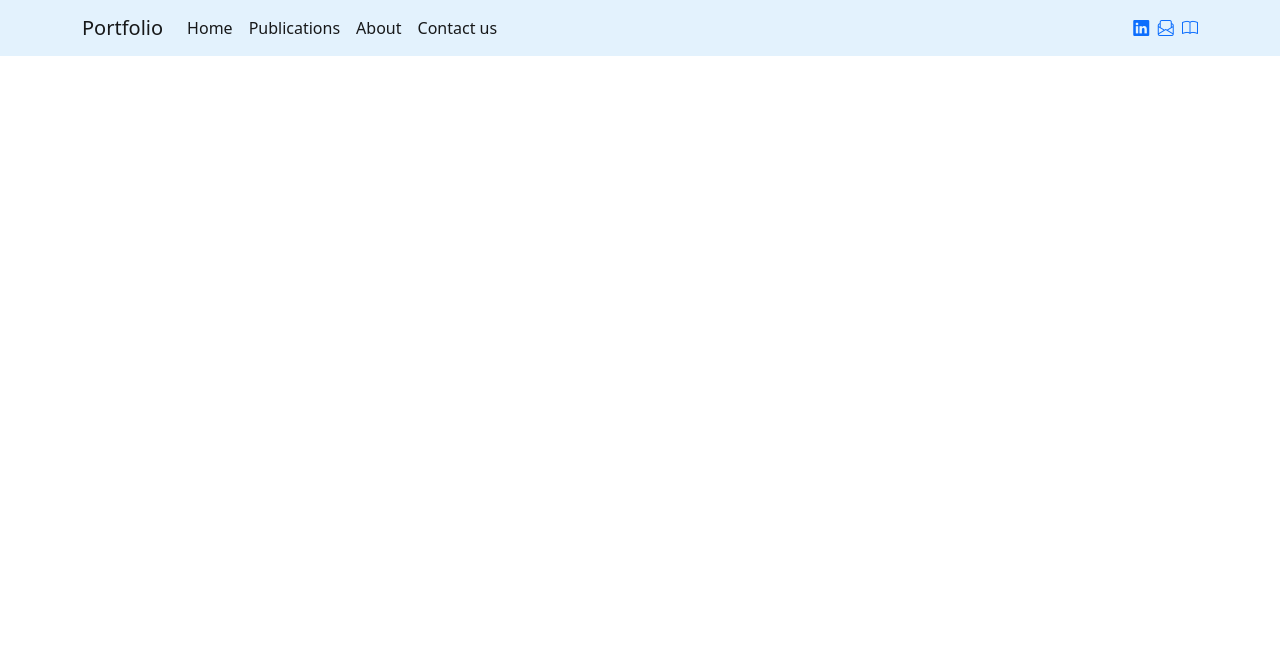
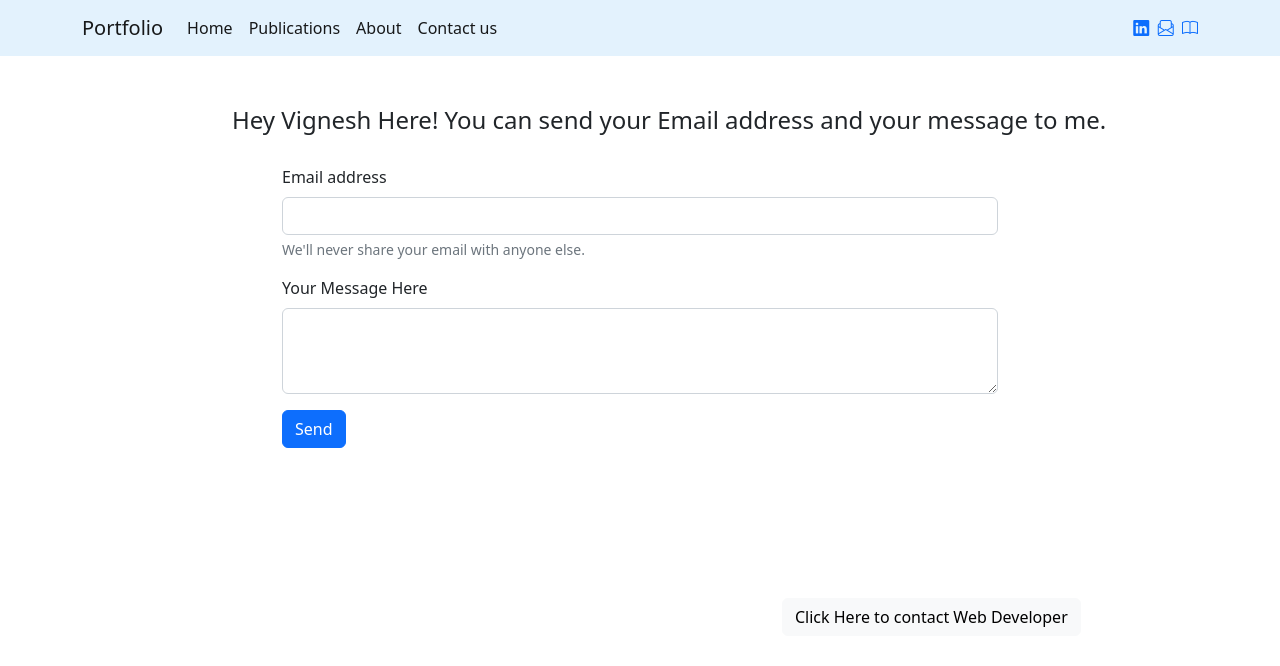
Before and after one commit to Dinesh-sankar/VigneshPortfolioAngular, an Angular app: page /contact-us in a window 1280 px wide. Before the commit this address led to /. Shown: the top 666 px of the page. Built offline with nearby package versions, Linux system fonts and the light colour scheme.

Commit message:
Added the contact us

```diff
--- a/src/app/app-routing.module.ts
+++ b/src/app/app-routing.module.ts
@@ -2,11 +2,13 @@ import { Component, NgModule } from '@angular/core';
 import { Routes, RouterModule } from '@angular/router';
 import { HomeComponent } from './home/home.component';
 import { PublicationsComponent } from './publications/publications.component';
+import { ContactUsComponent } from './contact-us/contact-us.component';
 
 
 const routes: Routes = [
   { path: 'home', component: HomeComponent },
   { path: 'publications', component: PublicationsComponent },
+  { path: 'contact-us', component: ContactUsComponent }
 ];
 
 @NgModule({
--- a/src/app/app.module.ts
+++ b/src/app/app.module.ts
@@ -6,13 +6,15 @@ import { AppComponent } from './app.component';
 import { NavbarComponent } from './navbar/navbar.component';
 import { HomeComponent } from './home/home.component';
 import { PublicationsComponent } from './publications/publications.component';
+import { ContactUsComponent } from './contact-us/contact-us.component';
 
 @NgModule({
   declarations: [
     AppComponent,
     NavbarComponent,
     HomeComponent,
-    PublicationsComponent
+    PublicationsComponent,
+    ContactUsComponent
   ],
   imports: [
     BrowserModule,
--- /dev/null
+++ b/src/app/contact-us/contact-us.component.css
@@ -0,0 +1,17 @@
+.form_modification {
+    margin-top: 50px;
+}
+
+h4{
+    margin-left: 150px;
+}
+
+.form_size{
+    margin-left: 200px;
+    margin-right: 200px;
+    margin-top: 30px;
+}
+.web_developer_contact{
+    margin-top: 150px;
+    margin-left: 700px;
+}
--- /dev/null
+++ b/src/app/contact-us/contact-us.component.html
@@ -0,0 +1,21 @@
+<div class="container form_modification">
+    <h4>Hey Vignesh Here! You can send your Email address and your message to me.</h4>
+    <div class="form_size">
+        <form>
+            <div class="mb-3">
+              <label for="exampleInputEmail1" class="form-label">Email address</label>
+              <input type="email" class="form-control" id="exampleInputEmail1" aria-describedby="emailHelp">
+              <div id="emailHelp" class="form-text">We'll never share your email with anyone else.</div>
+            </div>
+            <div class="mb-3">
+                <label for="exampleFormControlTextarea1" class="form-label">Your Message Here</label>
+                <textarea class="form-control" id="exampleFormControlTextarea1" rows="3"></textarea>
+            </div>
+            <button type="submit" class="btn btn-primary">Send</button>
+          </form>
+    </div>
+
+    <div class="web_developer_contact">
+            <button type="button" class="btn btn-light" routerLink="webdeveloper">Click Here to contact Web Developer</button>
+    </div>
+</div>
--- /dev/null
+++ b/src/app/contact-us/contact-us.component.ts
@@ -0,0 +1,15 @@
+import { Component, OnInit } from '@angular/core';
+
+@Component({
+  selector: 'app-contact-us',
+  templateUrl: './contact-us.component.html',
+  styleUrls: ['./contact-us.component.css']
+})
+export class ContactUsComponent implements OnInit {
+
+  constructor() { }
+
+  ngOnInit(): void {
+  }
+
+}
--- a/src/app/navbar/navbar.component.html
+++ b/src/app/navbar/navbar.component.html
@@ -16,7 +16,7 @@
               <a class="nav-link active text_color" aria-current="page" href="https://paf.kaust.edu.sa/people/detail/detail/vigneshwaran-sankar">{{navbarLink3}}</a>
             </li>
             <li class="nav-item">
-              <a class="nav-link active text_color" aria-current="page" routerLink="/contact_us">{{navbarLink4}}</a>
+              <a class="nav-link active text_color" aria-current="page" routerLink="/contact-us">{{navbarLink4}}</a>
             </li>
           </ul>
       </div>
```
Also changed, not shown: 1 other file (tests, documents, lock files or other folders).
